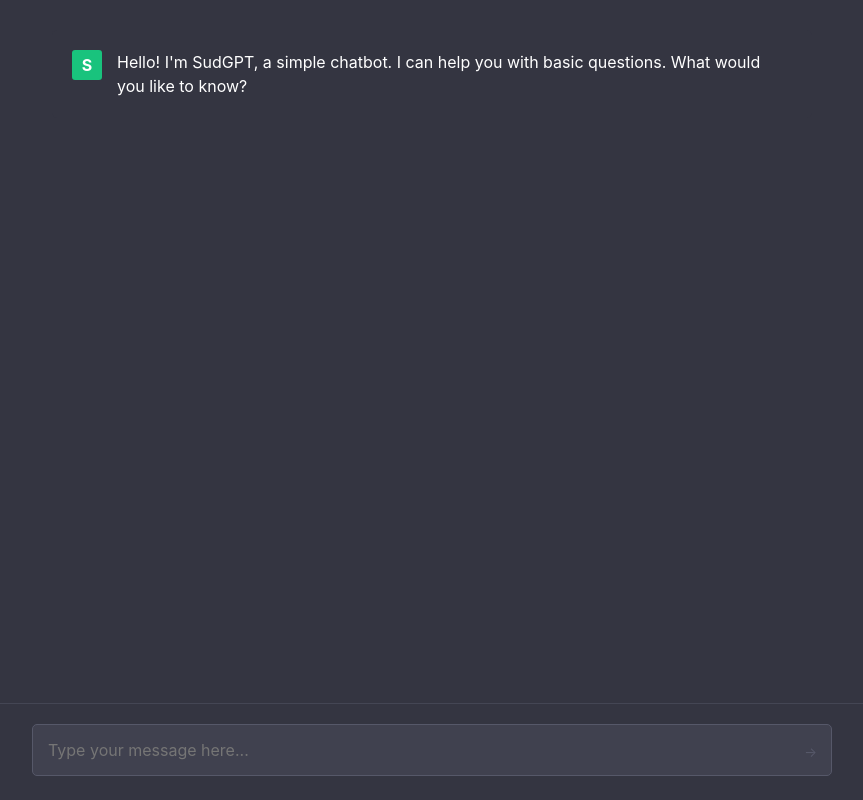
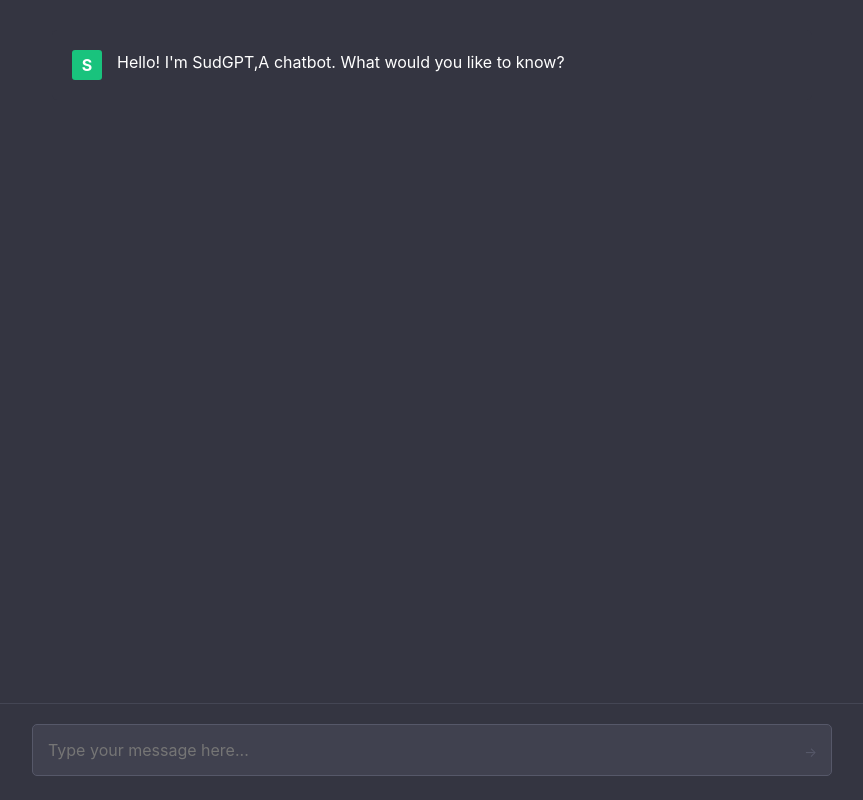
Before and after one commit to sudheerthan/sudheerthan.github.io, a plain HTML site: page index.html in a window 1280 px wide. Shown: the whole page, without its empty margins (208-1071 px from the left). Drawn offline with Linux system fonts and the light colour scheme.

Commit message:
Update index.html

```diff
--- a/index.html
+++ b/index.html
@@ -122,7 +122,7 @@
         <div class="message bot-message">
             <div class="avatar bot-avatar">S</div>
             <div class="message-content">
-                Hello! I'm SudGPT, a simple chatbot. I can help you with basic questions. What would you like to know?
+                Hello! I'm SudGPT,A chatbot. What would you like to know?
             </div>
         </div>
     </div>
```
